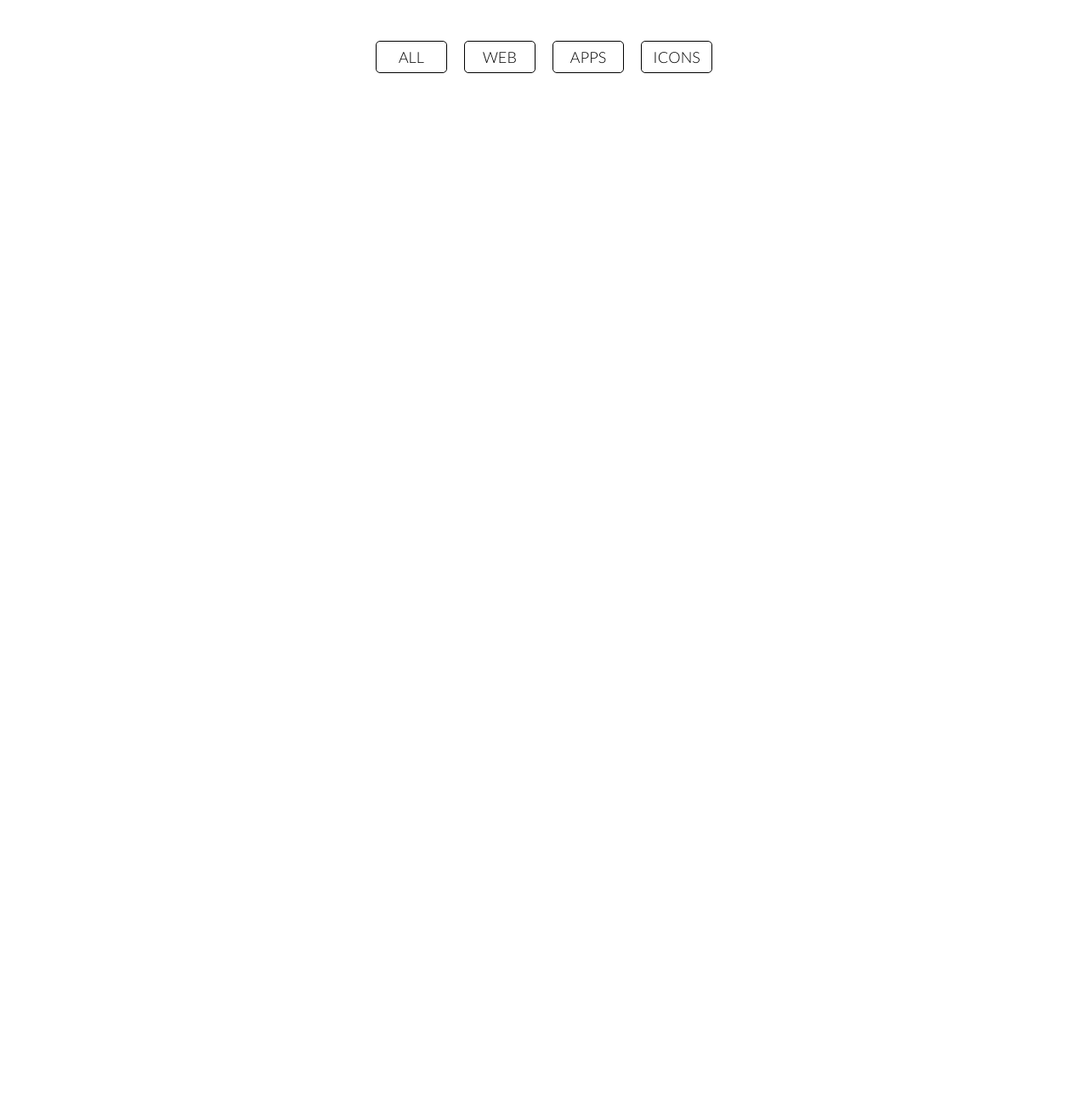
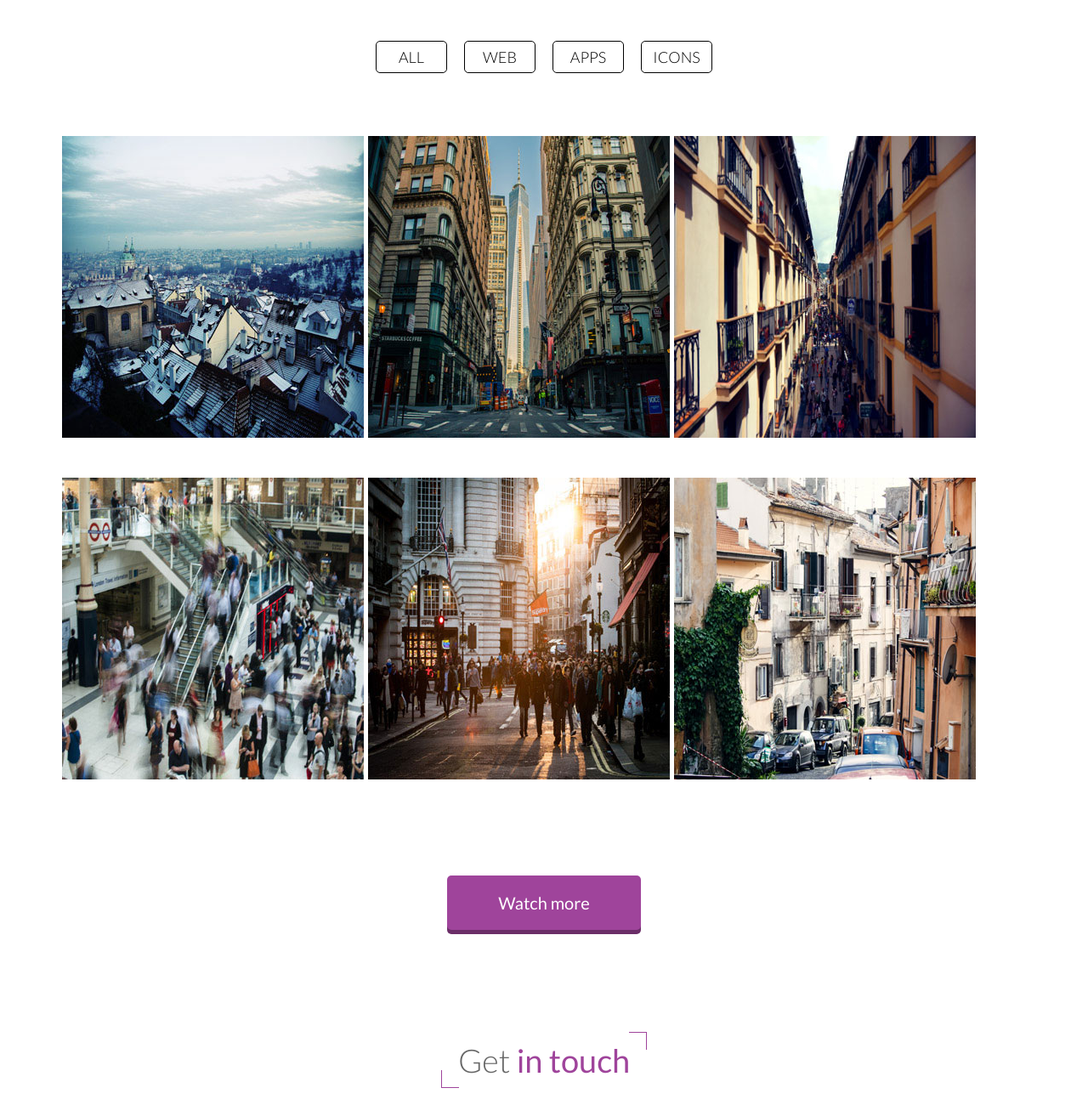
Before and after one commit to dariarejdych/bhagaskara, a website: page index.html in a window 1280 px wide. Shown: the part 5860-7160 px from the top of the page at 85% size. Before the commit the page ends 5996 px from the top, so only its background shows below. Drawn offline with nearby package versions, Linux system fonts and the light colour scheme; a web font is replaced by a local one.

Commit message:
get in touch section in progress

```diff
--- a/index.html
+++ b/index.html
@@ -267,6 +267,28 @@
 				<button href="#" class="small-btn">icons</button>
 			</div>
 
+			<div class="picture">
+				<div class="i1 all web"></div>
+				<div class="i2 all web"></div>
+				<div class="i3 all web"></div>
+				<div class="i4 all apps"></div>
+				<div class="i5 all apps"></div>
+				<div class="i6 all icon"></div>
+			</div>
+
+			<div class="all-btn">
+				<span class="btn">Watch more</span>
+			</div>
+
+		</div>
+	</section>
+	<section class="tags">
+		<div class="container">
+
+			<h2 class="title-wrap">
+			<span class="title">Get <strong>in touch</strong></span>
+			</h2>
+
 		</div>
 	</section>
 
--- a/sass/partials/_base.scss
+++ b/sass/partials/_base.scss
@@ -291,10 +291,38 @@ section {
     border: 1px solid black;
     font-weight: 300;
     background-color: white;
-    margin: 50px 10px;;
+    margin: 50px 10px;
     &:hover {
         border: none;
         background-color: $font-color;
         color: white;
     }
 }
+.all {
+  width: 360px;
+  height: 402px;
+  background-repeat: no-repeat;
+  background-position: center;
+}
+.i1 {
+  background-image: url("../images/t1.jpg");
+}
+.i2 {
+  background-image: url("../images/t2.jpg");
+}
+.i3 {
+  background-image: url("../images/t3.jpg");
+}
+.i4 {
+  background-image: url("../images/t4.jpg");
+}
+.i5 {
+  background-image: url("../images/t5.jpg");
+}
+.i6 {
+  background-image: url("../images/t6.jpg");
+}
+.picture {
+  display: flex;
+  flex-wrap: wrap;
+}
```
Also changed, not shown: css/main.css, 1 other file.
